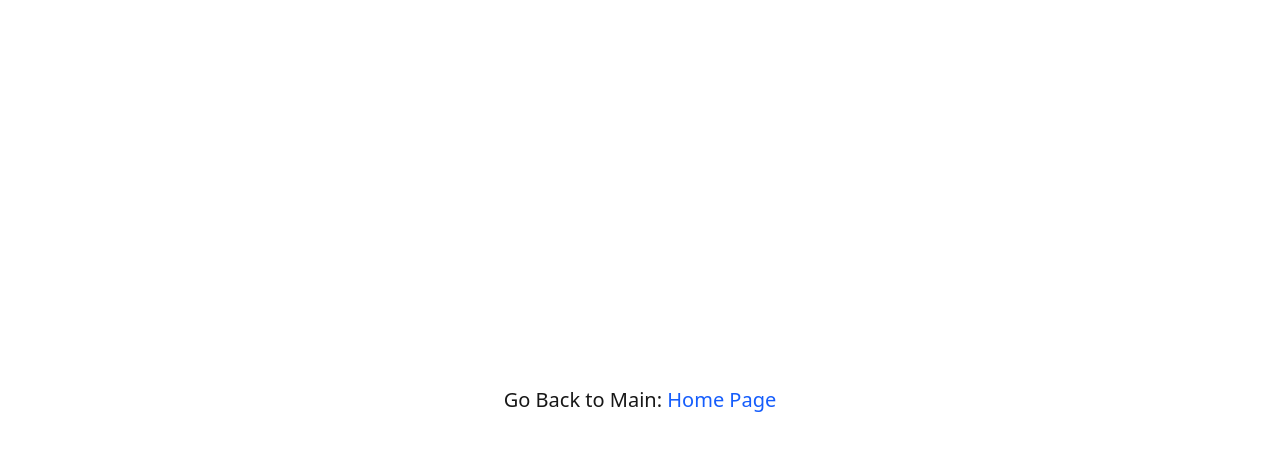
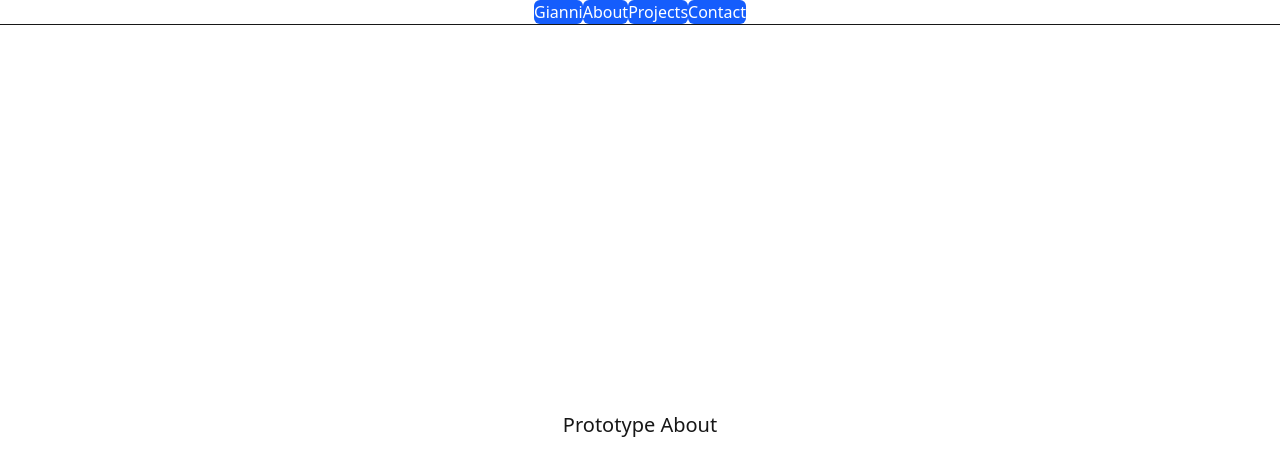
Before and after one commit to giannicottone/gianni-portfolio, a Next.js app: page /about in a window 1280 px wide. Shown: the top 476 px of the page. Built offline with nearby package versions, Linux system fonts and the light colour scheme.

Commit message:
Added Rough Navbar + blank pages {Contact/About/Projects}

```diff
--- a/src/app/about/page.tsx
+++ b/src/app/about/page.tsx
@@ -1,16 +1,8 @@
-import Link from "next/link";
-
 export default function Page() {
   return (
     <div className="min-h-screen bg-background text-foreground flex items-center justify-center p-8">
       <main className="text-center text-xl font-medium">
-        Go Back to Main:{" "}
-        <Link
-          href="/"
-          className="text-blue-600 underline hover:text-blue-800 transition"
-        >
-        Home Page
-        </Link>
+        Prototype About
       </main>
     </div>
   );
--- a/src/app/contact/page.tsx
+++ b/src/app/contact/page.tsx
@@ -1,3 +1,9 @@
 export default function Page() {
-  return <div className="text-xl font-bold">Contact Page</div>
+  return (
+    <div className="min-h-screen bg-background text-foreground flex items-center justify-center p-8">
+      <main className="text-center text-xl font-medium">
+        Prototype Contact
+      </main>
+    </div>
+  );
 }
--- a/src/app/layout.tsx
+++ b/src/app/layout.tsx
@@ -1,7 +1,7 @@
 import type { Metadata } from "next";
 import { Geist, Geist_Mono } from "next/font/google";
 import "../styles/globals.css";
-
+import Navbar from "@/components/Navbar";
 
 const geistSans = Geist({
   variable: "--font-geist-sans",
@@ -26,8 +26,11 @@ export default function RootLayout({
   return (
     <html lang="en" className={`${geistSans.variable} ${geistMono.variable}`}>
       <body className="bg-background text-foreground font-sans">
-        {children}
+        <Navbar />
+        <main className="px-6 py-10">{children}</main>
       </body>
     </html>
   );
+
+
 }
--- a/src/app/page.tsx
+++ b/src/app/page.tsx
@@ -1,19 +1,8 @@
-import Image from "next/image";
-import styles from "./page.module.css";
-import Link from 'next/link'
-
 export default function Home() {
   return (
-
-
     <div className="min-h-screen bg-background text-foreground flex items-center justify-center p-8">
-
       <main className="text-center text-xl font-medium">
-        This is the first bit of what my website will be:{" "}
-        <Link href="/about" className="text-blue-600 underline hover:text-blue-800 transition">
-          About Me
-        </Link>
-
+        Prototype Webpage
       </main>
     </div>
   );
--- a/src/app/projects/page.tsx
+++ b/src/app/projects/page.tsx
@@ -1,3 +1,9 @@
 export default function Page() {
-  return <div className="text-xl font-bold">Projects Page</div>
+  return (
+    <div className="min-h-screen bg-background text-foreground flex items-center justify-center p-8">
+      <main className="text-center text-xl font-medium">
+        Prototype Projects
+      </main>
+    </div>
+  );
 }
--- /dev/null
+++ b/src/components/Navbar.tsx
@@ -0,0 +1,14 @@
+"use client";
+
+import Link from "next/link";
+
+export default function Navbar() {
+  return (
+    <nav className="border-b-1 flex justify-center">
+      <Link href="/" className="btn"> Gianni</Link>
+        <Link href="/about" className="btn"> About </Link>
+        <Link href="/projects" className="btn"> Projects</Link>
+        <Link href="/contact" className="btn"> Contact </Link>
+    </nav>
+  );
+}
--- a/src/styles/globals.css
+++ b/src/styles/globals.css
@@ -40,3 +40,10 @@ a {
     color-scheme: dark;
   }
 }
+
+@layer components {
+  /* Buttons */
+  .btn {
+    @apply rounded-md text-white bg-blue-600 hover:bg-blue-700 transition;
+  }
+}
```
